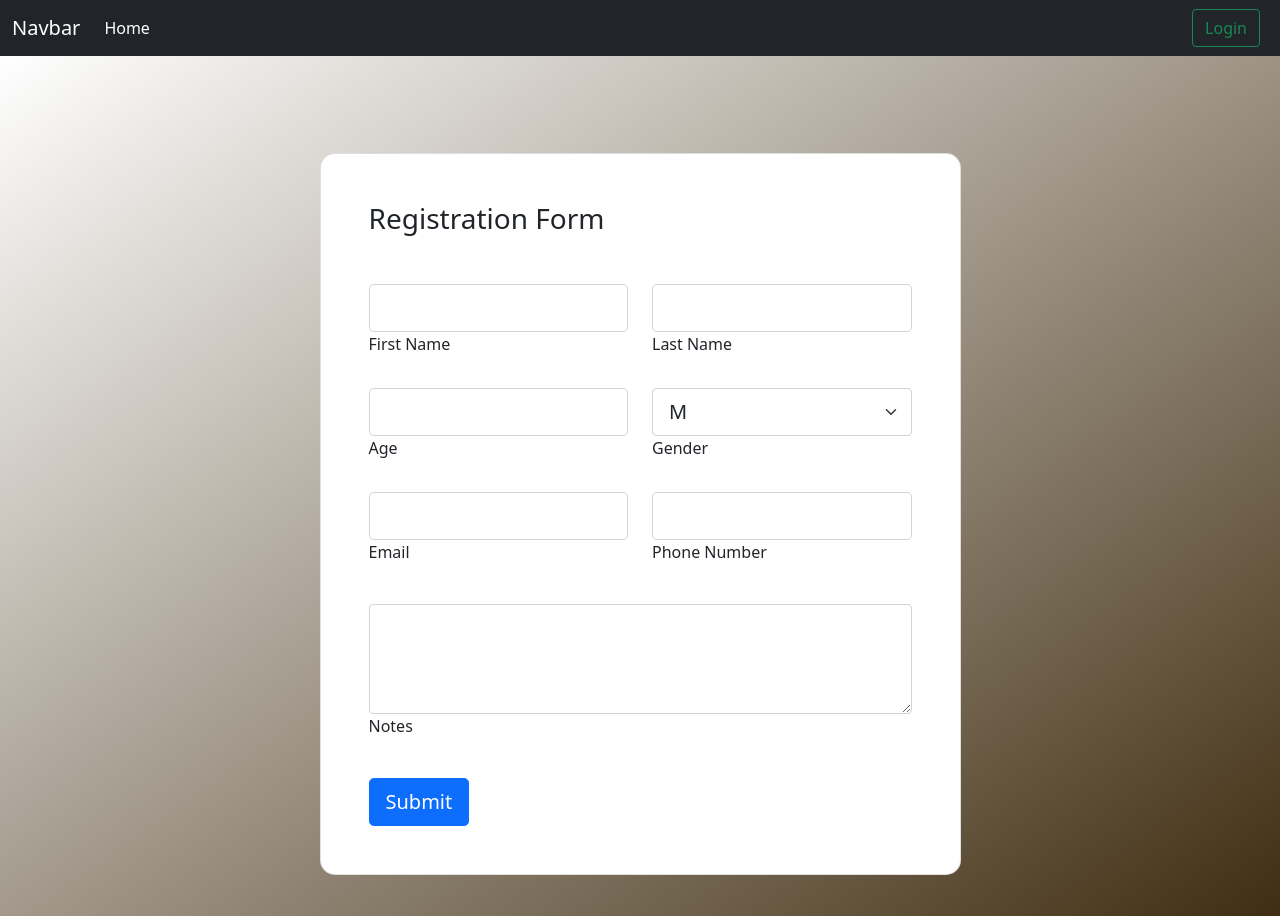
After one commit to gendeu/django-fullstack-2022, a Django app: page /add_patient in a window 1280 px wide. The commit adds this page. Run offline with Django 4.2, Linux system fonts and the light colour scheme; a user stored in the database is signed in.

Commit message:
added patient users

```diff
--- a/App/admin.py
+++ b/App/admin.py
@@ -3,8 +3,9 @@ from App.models import Patient
 
 # Register your models here.
 class PatientAdmin(admin.ModelAdmin):
-    list_display = ['name','phone','email','gender','created_at']
-    search_fields = ['name','phone','email','gender']
+    list_display = ['firstname','lastname','phone','email','age','gender','created_at']
+    search_fields = ['firstname','lastname','phone','email','gender']
+    list_filter = ['gender']
     list_per_page = 10
 
 admin.site.register(Patient, PatientAdmin)
--- a/App/models.py
+++ b/App/models.py
@@ -8,7 +8,8 @@ class Patient(models.Model):
     )
 
     id = models.IntegerField(primary_key=True)
-    name = models.CharField(max_length=40)
+    firstname = models.CharField(max_length=40)
+    lastname = models.CharField(max_length=40)
     phone = models.CharField(max_length=20)
     email = models.CharField(max_length=40)
     age = models.CharField(max_length=3)
--- a/App/static/css/style.css
+++ b/App/static/css/style.css
@@ -12,3 +12,25 @@ body {
     width: 100vw; min-height: 100vh;
     background-size: cover;
 }
+
+/* FORM */
+.gradient-custom {
+    /* fallback for old browsers */
+    background: #ffffff;
+
+    /* Chrome 10-25, Safari 5.1-6 */
+    background: -webkit-linear-gradient(to bottom right, rgb(255, 255, 255), rgb(201, 149, 100));
+
+    /* W3C, IE 10+/ Edge, Firefox 16+, Chrome 26+, Opera 12+, Safari 7+ */
+    background: linear-gradient(to bottom right, rgb(255, 255, 255), rgb(58, 39, 10))
+  }
+
+  .card-registration .select-input.form-control[readonly]:not([disabled]) {
+    font-size: 1rem;
+    line-height: 2.15;
+    padding-left: .75em;
+    padding-right: .75em;
+  }
+  .card-registration .select-arrow {
+    top: 13px;
+  }
--- /dev/null
+++ b/App/templates/add_patient.html
@@ -0,0 +1,126 @@
+{% extends 'base.html' %}
+
+{% block content %}
+<section class="vh-100 gradient-custom">
+    <div class="container py-5 h-100">
+        <div class="row justify-content-center align-items-center h-100">
+        <div class="col-12 col-lg-9 col-xl-7">
+            <div class="card shadow-2-strong card-registration" style="border-radius: 15px;">
+            <div class="card-body p-4 p-md-5">
+                <h3 class="mb-4 pb-2 pb-md-0 mb-md-5">Registration Form</h3>
+
+                {% comment %} ALERT {% endcomment %}
+                {% if messages.error %}
+                <div class="alert alert-danger alert-dismissible fade show" role="alert">
+                    <strong>Invalid!</strong> Please check your username or password again.
+                    <button type="button" id="close_alert_login" class="btn-close" data-bs-dismiss="alert" aria-label="Close"></button>
+                </div>
+                {% endif %}
+
+                <form action="/add_patient" method="POST" autocomplete="off" enctype="multipart/form-data">
+                {% csrf_token %}
+                <div class="row">
+                    <div class="col-md-6 mb-4">
+
+                    <div class="form-outline">
+                        <input type="text" id="firstName" name="firstname" class="form-control form-control-lg" />
+                        <label class="form-label" for="firstName">First Name</label>
+                    </div>
+
+                    </div>
+                    <div class="col-md-6 mb-4">
+
+                    <div class="form-outline">
+                        <input type="text" id="lastName" name="lastname" class="form-control form-control-lg" />
+                        <label class="form-label" for="lastName">Last Name</label>
+                    </div>
+
+                    </div>
+                </div>
+
+                <div class="row">
+                    <div class="col-md-6 mb-4 d-flex align-items-center">
+
+                    <div class="form-outline datepicker w-100">
+                        <input
+                        type="text"
+                        class="form-control form-control-lg"
+                        id="age"
+                        name="age"
+                        />
+                        <label for="birthdayDate" class="form-label">Age</label>
+                    </div>
+
+                    </div>
+                    <div class="col-md-6 mb-4">
+
+                    <select class="form-select form-select-lg" name="gender" aria-label=".form-select-lg example">
+                        <option value="M" selected>M</option>
+                        <option value="F">F</option>
+                    </select>
+                    <label for="gender" class="form-label">Gender</label>
+<!--
+                    <div class="form-check form-check-inline">
+                        <input
+                        class="form-check-input"
+                        type="radio"
+                        name="inlineRadioOptions"
+                        id="otherGender"
+                        value="option3"
+                        />
+                        <label class="form-check-label" for="otherGender">Other</label>
+                    </div>
+     -->
+                    </div>
+                </div>
+
+                <div class="row">
+                    <div class="col-md-6 mb-4 pb-2">
+
+                    <div class="form-outline">
+                        <input type="email" id="emailAddress" name="email" class="form-control form-control-lg" />
+                        <label class="form-label" for="emailAddress">Email</label>
+                    </div>
+
+                    </div>
+                    <div class="col-md-6 mb-4 pb-2">
+
+                    <div class="form-outline">
+                        <input type="tel" id="phoneNumber" name="phone" class="form-control form-control-lg" />
+                        <label class="form-label" for="phoneNumber">Phone Number</label>
+                    </div>
+
+                    </div>
+                </div>
+
+                <!-- <div class="row">
+                    <div class="col-12">
+
+                    <select class="select form-control-lg">
+                        <option value="1" disabled>Choose option</option>
+                        <option value="2">Subject 1</option>
+                        <option value="3">Subject 2</option>
+                        <option value="4">Subject 3</option>
+                    </select>
+                    <label class="form-label select-label">Choose option</label>
+
+                    </div>
+                </div>
+                -->
+                <div class="form-outline">
+                    <textarea class="form-control" id="note" name="note" rows="4"></textarea>
+                    <label class="form-label" for="textAreaExample">Notes</label>
+                </div>
+
+                <div class="mt-4 pt-2">
+                    <input class="btn btn-primary btn-lg" type="submit" value="Submit" />
+                </div>
+
+                </form>
+            </div>
+            </div>
+        </div>
+        </div>
+    </div>
+</section>
+{% endblock content %}
--- a/App/templates/base.html
+++ b/App/templates/base.html
@@ -12,9 +12,10 @@
     <link href="{% static "css/style.css" %}" rel="stylesheet">
 
     <!-- Bootstrap CSS -->
-    <link href="https://cdn.jsdelivr.net/npm/bootstrap@5.0.2/dist/css/bootstrap.min.css" rel="stylesheet" integrity="sha384-EVSTQN3/azprG1Anm3QDgpJLIm9Nao0Yz1ztcQTwFspd3yD65VohhpuuCOmLASjC" crossorigin="anonymous">
+    <link href="https://cdn.jsdelivr.net/npm/bootstrap@5.0.2/dist/css/bootstrap.min.css" rel="stylesheet">
     <!-- Fontawesome CSS -->
-    <link href="https://cdnjs.cloudflare.com/ajax/libs/font-awesome/6.0.0/css/all.min.css">
+    <link rel="stylesheet" href="https://cdnjs.cloudflare.com/ajax/libs/font-awesome/6.0.0/css/all.min.css">
+
     <title>Django App</title>
   </head>
   <body>
--- a/App/templates/registration/login.html
+++ b/App/templates/registration/login.html
@@ -12,7 +12,7 @@
 
 {% comment %} PAGE CONTENT {% endcomment %}
 {% block content %}
-<section class="vh-100" style="background-color: #9A616D;">
+<section class="vh-100 gradient-custom">
     <div class="container py-5 h-100">
         <div class="row d-flex justify-content-center align-items-center h-100">
         <div class="col col-xl-10">
--- a/App/views.py
+++ b/App/views.py
@@ -2,6 +2,9 @@ from django.shortcuts import render
 
 # My Imports
 from django.contrib.auth.decorators import login_required
+from App.models import Patient
+from django.contrib import messages
+from django.http import HttpResponseRedirect
 
 # Function to render frontend
 def frontend(request):
@@ -12,3 +15,25 @@ def frontend(request):
 @login_required(login_url="login")
 def backend(request):
     return render(request, "backend.html")
+
+# Function to insert new patient
+@login_required(login_url="login")
+def add_patient(request):
+    if request.method == "POST":
+        if request.POST.get('name') and request.POST.get('phone') and request.POST.get('email') and request.POST.get('age') and request.POST.get('gender') or request.POST.get('note'):
+            patient = Patient()
+            patient.firstname = request.POST.get('firstname')
+            patient.lastname = request.POST.get('lastname')
+            patient.phone = request.POST.get('phone')
+            patient.email = request.POST.get('email')
+            patient.age = request.POST.get('age')
+            patient.gender = request.POST.get('gender')
+            patient.note = request.POST.get('note')
+            patient.save()
+            messages.success(request, "Patient added successfully!")
+            return HttpResponseRedirect('/backend')
+        # else:
+        #     messages.error(request, "Failed!")
+            # return HttpResponseRedirect('/backend')
+    else:
+        return render(request, "add_patient.html")
--- a/patients/urls.py
+++ b/patients/urls.py
@@ -29,4 +29,6 @@ urlpatterns = [
     # -------------  Backend Section  ----------------
     # Path to Backend
     path('backend/', views.backend, name="backend"),
+    # Path to Add Patient
+    path('add_patient', views.add_patient, name="add_patient"),
 ]
```
Also changed, not shown: App/templates/backend.html (+8 -4 lines), App/migrations/0001_initial.py, db.sqlite3.
